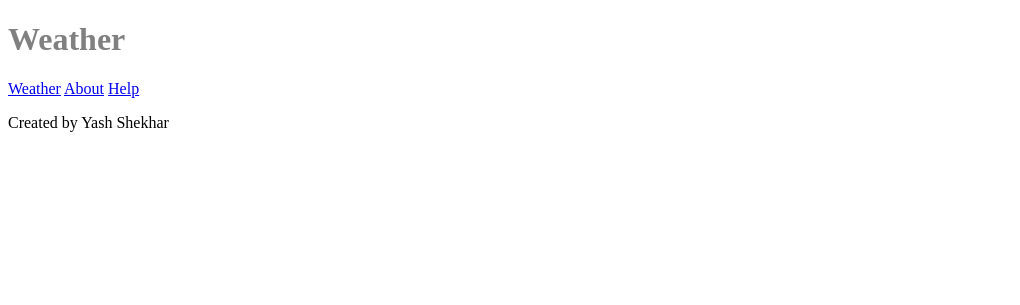
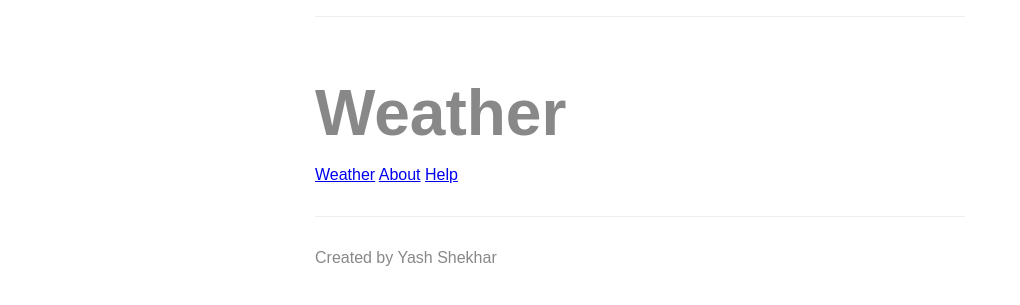
Before and after one commit to yashshekhar01/Weather-Website, a Node server app: page / in a window 1280 px wide. Shown: the top 305 px of the page, without its empty margins (0-1020 px from the left). Run offline with Node 20, Linux system fonts and the light colour scheme; some libraries are stand-ins or nearby versions.

Commit message:
styling the application

```diff
--- a/templates/partials/footer.hbs
+++ b/templates/partials/footer.hbs
@@ -1 +1,3 @@
-<p>Created by {{name}}</p>
+<footer>
+    <p>Created by {{name}}</p>
+</footer>
--- a/templates/partials/header.hbs
+++ b/templates/partials/header.hbs
@@ -1,7 +1,7 @@
-<h1>{{title}}</h1>
+<footer>
+    <h1>{{title}}</h1>
 
-<div>
     <a href="/">Weather</a>
     <a href="/about">About</a>
     <a href="/help">Help</a>
-</div>
+</footer>
--- a/web-server/public/css/styles.css
+++ b/web-server/public/css/styles.css
@@ -1,7 +1,30 @@
-h1{
-    color: grey;
+body {
+    color: #333333;
+    font-family: arial;
+    max-width: 650px;
+    margin: 0 auto;
+    padding: 0 16px;
 }
 
-img{
-    width: 250px;
+footer {
+    color: #888888;
+    border-top: 1px solid #eeeeee;
+    margin-top: 16px;
+    padding: 16px 0;
 }
+
+header {
+    margin-top: 16px;
+    margin-bottom: 48px;
+}
+
+h1 {
+    font-size: 64px;
+    margin-bottom: 16px;
+}
+
+header a {
+    color: #888888;
+    margin-right: 16px;
+    text-decoration: none;
+}
```
